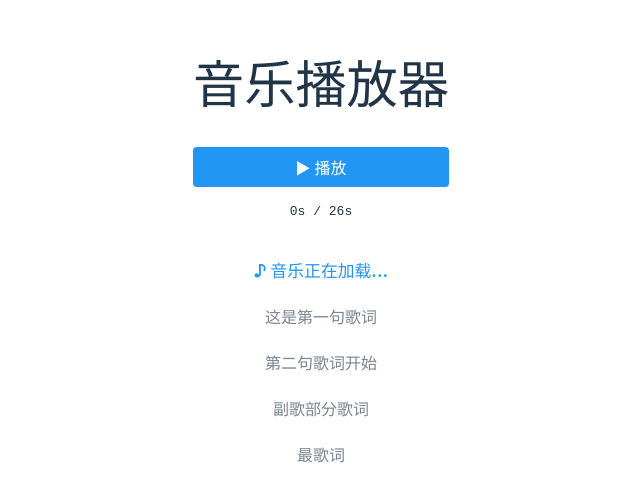
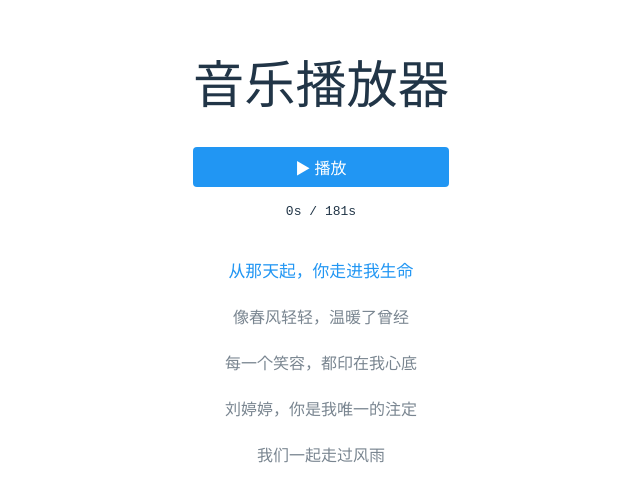
Before and after one commit to zahngjjj/my-react-app, a React (Vite) app: page / in a window 1280 px wide. Shown: the part 156-658 px from the top of the page, without its empty margins (319-959 px from the left). Built offline with nearby package versions, Linux system fonts and the light colour scheme.

Commit message:
feat:  添加本地歌曲,修改歌词内容

```diff
--- a/src/components/song.tsx
+++ b/src/components/song.tsx
@@ -3,19 +3,60 @@ import "./song.css"
 
 // 预置歌曲和歌词数据
 const DEMO_SONG = {
-  // url: '/demo-song.mp3', // 将你的mp3文件放在public目录
-  url: 'http://music.163.com/song/media/outer/url?id=1908673805.mp3', // 将你的mp3文件放在public目录
+  url: '/Love_that_lasts_forever.wav', // 将你的mp3文件放在public目录
+  // url: 'http://music.163.com/song/media/outer/url?id=1908673805.mp3', // 将你的mp3文件放在public目录
 
 
   lyrics: [
-    { time: 0, text: '♪ 音乐正在加载...' },
-    { time: 5, text: '这是第一句歌词' },
-    { time: 10, text: '第二句歌词开始' },
-    { time: 15, text: '副歌部分歌词' },
-    { time: 20, text: '最歌词' },
-    { time: 22, text: '一句歌词' },
-    { time: 24, text: '最后一' },
-    { time: 26, text: '最歌词' },
+    { time: 0, text: '从那天起，你走进我生命' },
+    { time: 10, text: '像春风轻轻，温暖了曾经' },
+    { time: 15, text: '每一个笑容，都印在我心底' },
+    { time: 20, text: '刘婷婷，你是我唯一的注定' },
+    { time: 24, text: '我们一起走过风雨' },
+    { time: 28, text: '手牵着手，从未分离' },
+    { time: 32, text: '患难与共的点点滴滴' },
+    { time: 36, text: '是岁月最美的痕迹' },
+    { time: 40, text: '细水长流的爱' },
+    { time: 43, text: '像时光静静流淌' },
+    { time: 45, text: '无论未来多远多长' },
+    { time: 47, text: '我都会在你身旁' },
+    { time: 49, text: '刘婷婷，我的光' },
+    { time: 52, text: '你让平凡变得闪亮' },
+    { time: 54, text: '这一生有你相伴' },
+    { time: 56, text: '是我最大的愿望' },
+    { time: 65, text: '回忆像河流，缓缓地流淌' },
+    { time: 70, text: '有你的日子，每天都晴朗' },
+    { time: 74, text: '你是我疲惫时的港湾' },
+    { time: 78, text: '也是我勇敢向前的力量' },
+    { time: 83, text: '我们一起走过风雨' },
+    { time: 86, text: '手牵着手，从未分离' },
+    { time: 91, text: '患难与共的点点滴滴' },
+    { time: 95, text: '是岁月最美的痕迹' },
+    { time: 100, text: '细水长流的爱' },
+    { time: 102, text: '像时光静静流淌' },
+    { time: 104, text: '无论未来多远多长' },
+    { time: 107, text: '我都会在你身旁' },
+    { time: 108, text: '刘婷婷，我的光' },
+    { time: 111, text: '你让平凡变得闪亮' },
+    { time: 113, text: '这一生有你相伴' },
+    { time: 115, text: '是我最大的愿望' },
+    { time: 123, text: '就算岁月染白了发' },
+    { time: 128, text: '我们依然牵手回家' },
+    { time: 130, text: '这份爱像细水长流' },
+    { time: 132, text: '永远都不会停下' },
+    { time: 135, text: '细水长流的爱' },
+    { time: 138, text: '像时光静静流淌' },
+    { time: 140, text: '无论未来多远多长' },
+    { time: 143, text: '我都会在你身旁' },
+    { time: 145, text: '刘婷婷，我的光' },
+    { time: 147, text: '你让平凡变得闪亮' },
+    { time: 149, text: '这一生有你相伴' },
+    { time: 151, text: '是我最大的愿望' },
+    { time: 154, text: '刘婷婷，我的爱' },
+    { time: 157, text: '细水长流，永不更改' },
+    { time: 160, text: '这一生有你' },
+    { time: 164, text: '就是最好的未来' },
+
   ] as Array<{ time: number; text: string }>
 };
 
@@ -68,7 +109,7 @@ function MusicPlayer() {
         </button>
 
         <div className="time-display">
-          {Math.floor(currentTime)}s / {DEMO_SONG.lyrics[DEMO_SONG.lyrics.length - 1]?.time || 0}s
+          {Math.floor(currentTime)}s / { 181}s
         </div>
 
         <div className="lyrics-container" ref={lyricContainerRef}>
```
Also changed, not shown: 1 other file (tests, documents, lock files or other folders).
